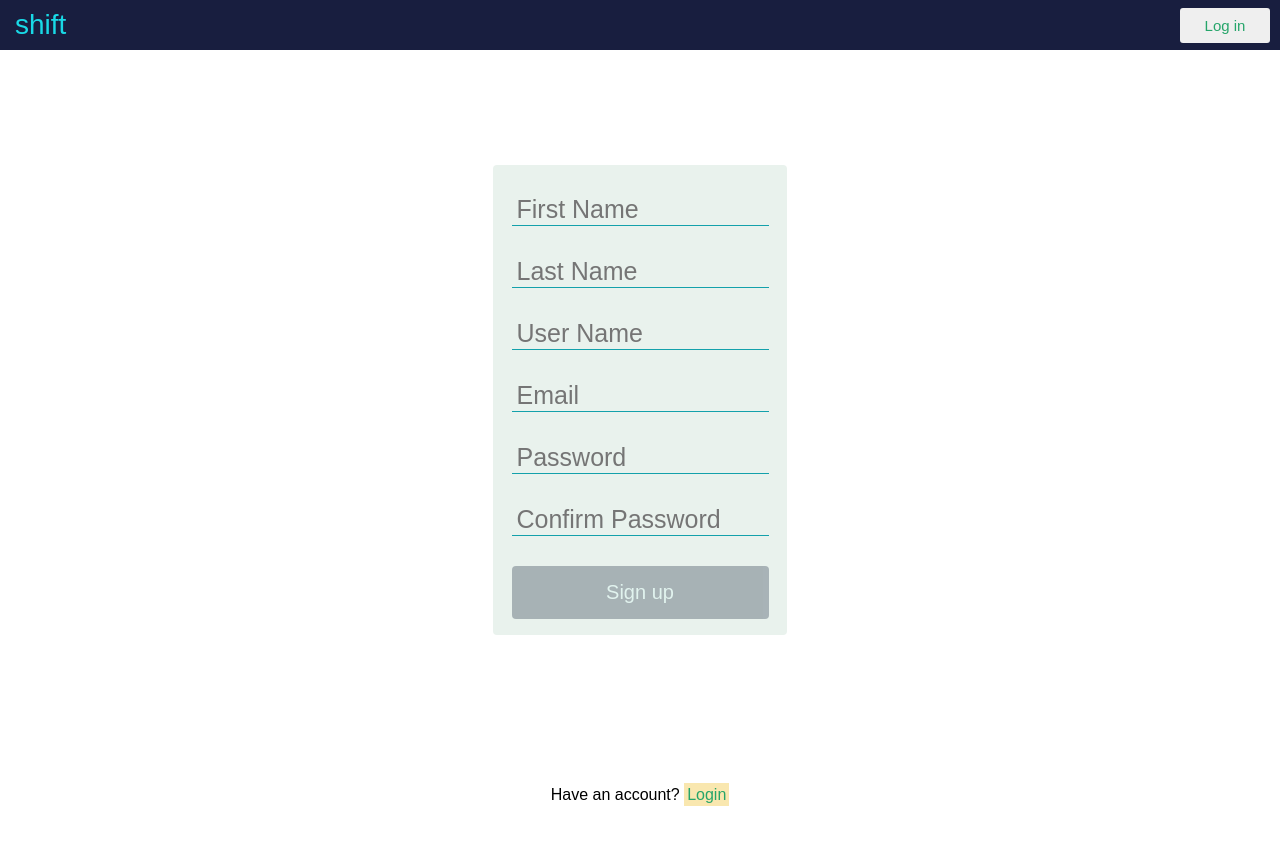
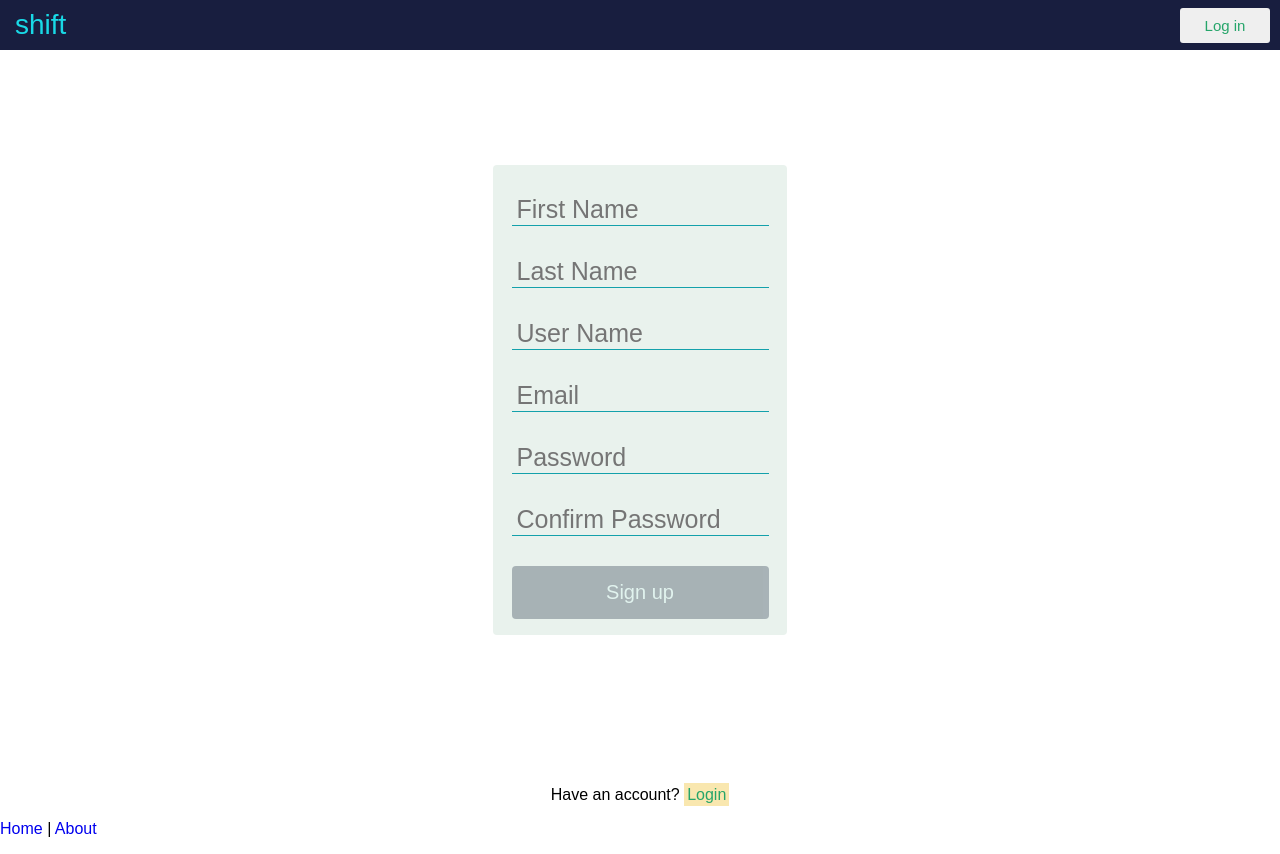
Before and after one commit to yh2n/shift-client, a React (Create React App) app: page /registration in a window 1280 px wide. Before the commit the page ends 820 px from the top, so only its background shows below. Built offline with nearby package versions, Linux system fonts and the light colour scheme; no server answers.

Commit message:
Add route to homepage

```diff
--- a/src/components/RegistrationPage.js
+++ b/src/components/RegistrationPage.js
@@ -24,6 +24,9 @@ export function RegistrationPage(props) {
 			    <p className="login-redirect">
 				    Have an account? <Link to='/login' style={{'textDecoration': 'none'}}>Login</Link>
 				</p>
+				<p className="home-about_redirect">
+					<Link to='/' style={{'textDecoration': 'none'}}> Home </Link> | <Link to='/instructions' style={{'textDecoration': 'none'}}> About </Link>
+				</p>
 			</div>
 		);
 	}
```
